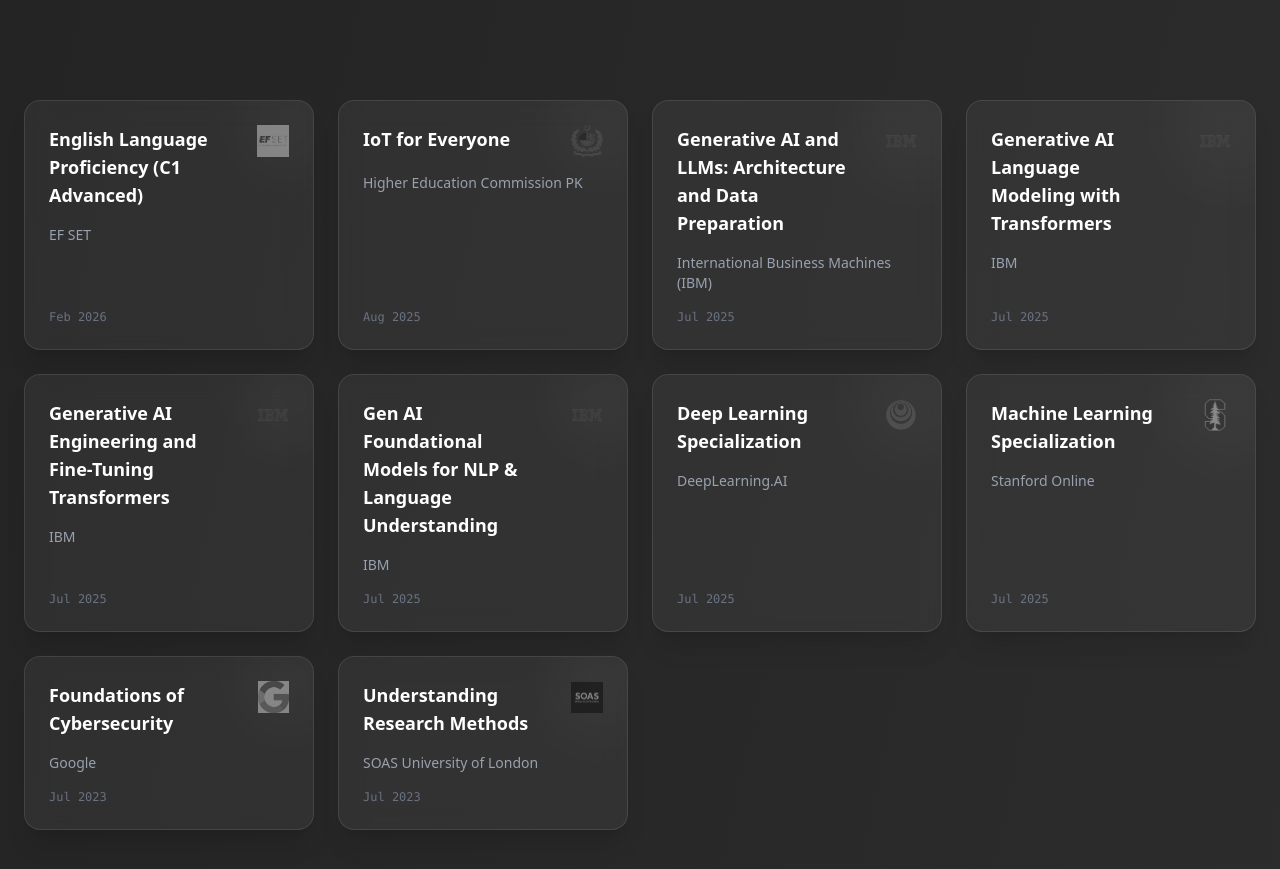
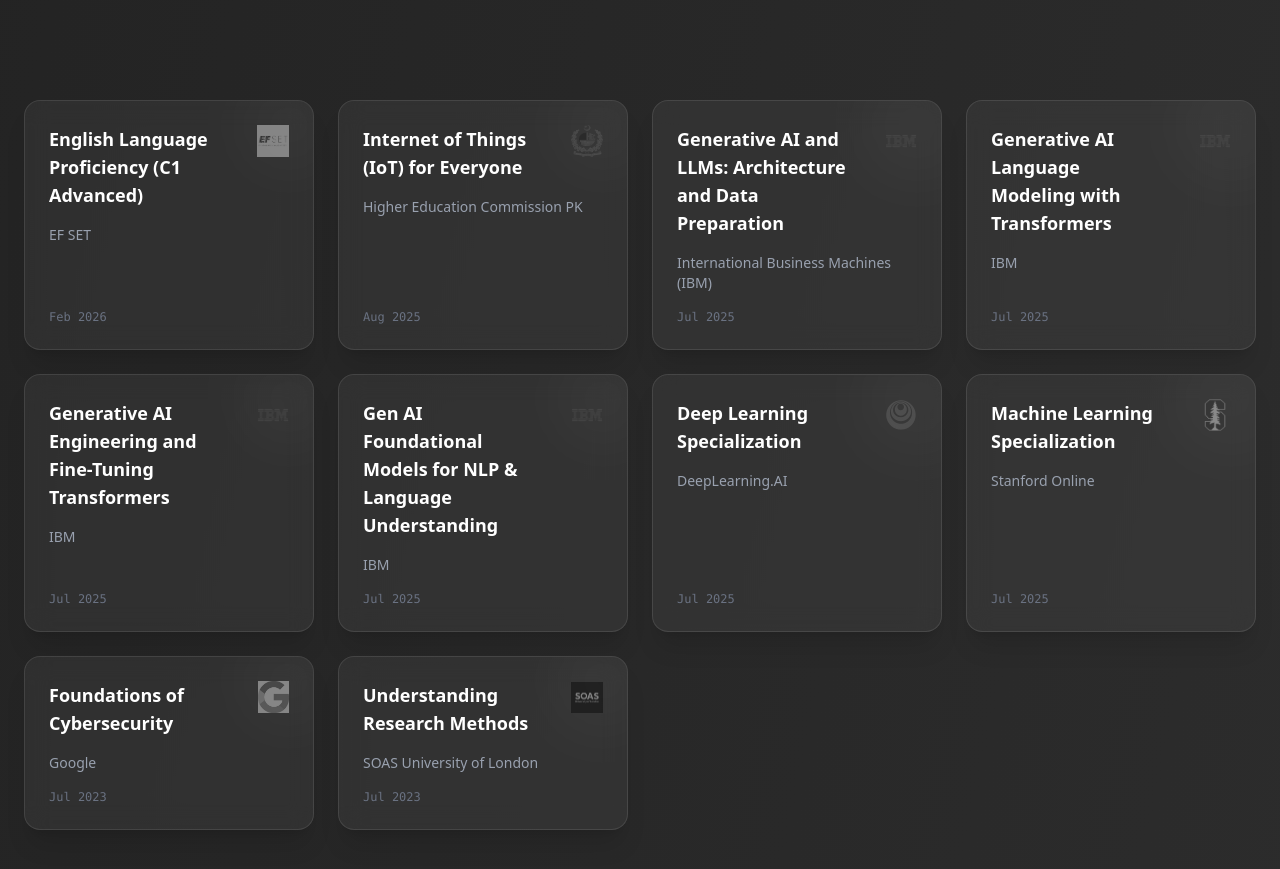
Before and after one commit to soban-zamir/soban-zamir.github.io, a React (Vite) app: page / in a window 1280 px wide. Shown: the part 4104-4973 px from the top of the page. Built offline with nearby package versions, Linux system fonts and the light colour scheme.

Commit message:
Update App.tsx

```diff
--- a/src/App.tsx
+++ b/src/App.tsx
@@ -111,7 +111,7 @@
     logo: "/logos/efset.png"
   },
   {
-    title: "IoT for Everyone",
+    title: "Internet of Things (IoT) for Everyone",
     issuer: "Higher Education Commission PK",
     date: "Aug 2025",
     link: "https://www.coursera.org/account/accomplishments/verify/K6YM04K537LW",
```
